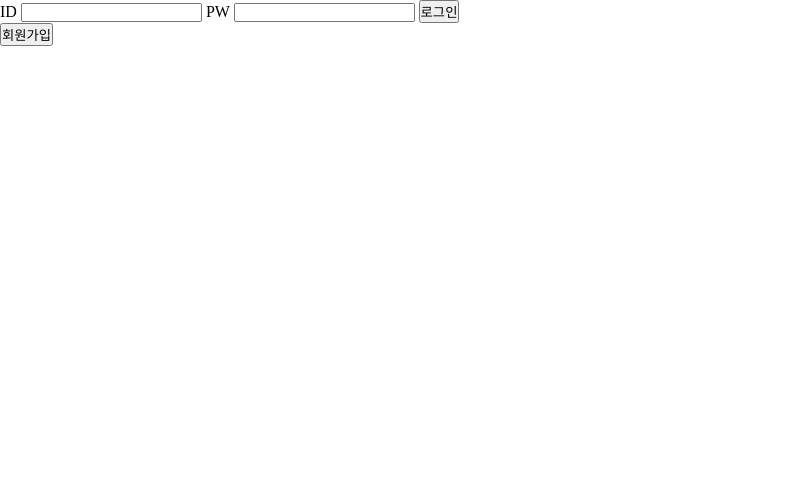
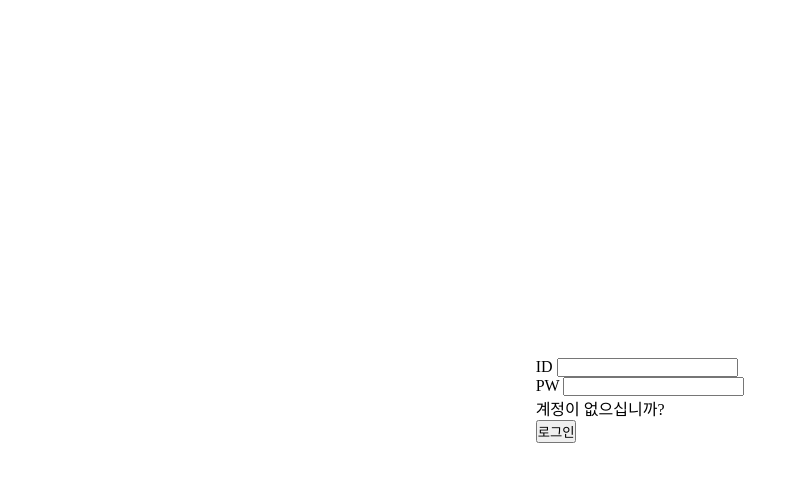
Before and after one commit to PinguLee/Simple-Login-Join, a plain HTML site: page index.html in a window 1280 px wide. Shown: the whole page, without its empty margins (0-807 px from the left). Drawn offline with Linux system fonts and the light colour scheme.

Commit message:
style: 임시 디자인 완성

```diff
--- a/css/style.css
+++ b/css/style.css
@@ -6,6 +6,12 @@
 
 #root {
   display: flex;
+  justify-content: center;
+  align-items: center;
   width: 100vw;
   height: 100vh;
 }
+
+.box-Main {
+
+}
--- a/index.html
+++ b/index.html
@@ -11,15 +11,24 @@
 
 <body>
   <div id="root">
-    <div id="frm-login">
+    <div class="box-Main">
       <form method="post" action="/">
-        <label for="txt-ID">ID</label>
-        <input type="text" name="id" id="txt-ID">
-        <label for="txt-PW">PW</label>
-        <input type="text" name="id" id="txt-PW">
-        <input type="submit" value="로그인"></input>
+        <div class="box-ID">
+          <label for="txt-ID">ID</label>
+          <input type="text" name="id" id="txt-ID">
+        </div>
+        <div class="box-PW">
+          <label for="txt-PW">PW</label>
+          <input type="text" name="id" id="txt-PW">
+        </div>
+        <div>
+        <div class="box-Join">
+          <label id="lbl-Join">계정이 없으십니까?</label>
+        </div>
+        <div class="box-Login">
+          <input type="submit" value="로그인"></input>
+        </div>
       </form>
-      <button id="btn-Join">회원가입</button>
     </div>
   </div>
 </body>
```
